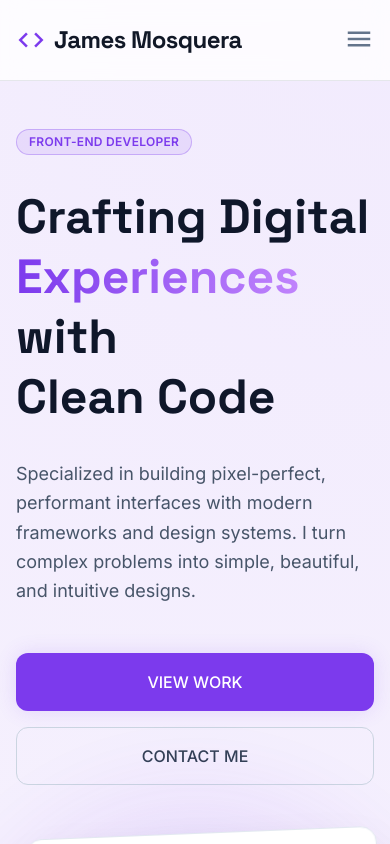
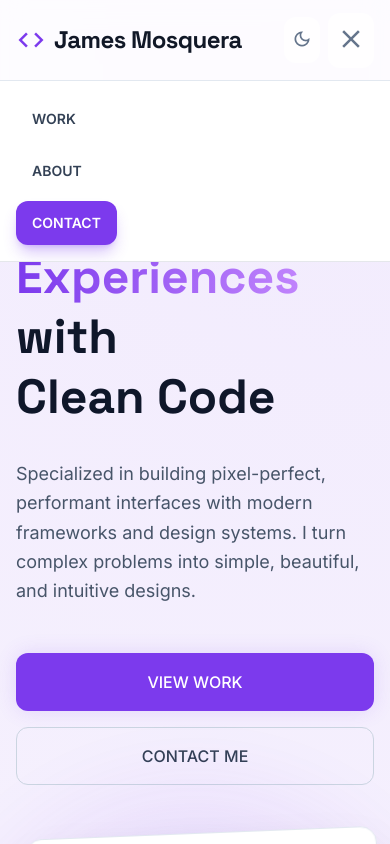
Before and after one commit to JotaJotaM1/Portafolio_James_Mosquera, a React (Vite) app: page / in a window 390 px wide. Both pictures are taken after a click on the button "menu". Shown: the top 844 px of the page. Built offline with nearby package versions, Linux system fonts and the light colour scheme.

Commit message:
se implemetna la funcionalidad del menu hamburguesas en pantallas pequeñas

```diff
--- a/index.html
+++ b/index.html
@@ -11,7 +11,7 @@
     <meta name="theme-color" content="#0ea5a4" />
     <link rel="preconnect" href="https://fonts.googleapis.com">
     <link rel="preconnect" href="https://fonts.gstatic.com" crossorigin>
-    <link rel="icon" href="/favicon.svg" type="image/svg+xml">
+    <link rel="icon" href="/favicon.png" type="image/png">
     <link rel="manifest" href="/manifest.json">
     <link href="https://fonts.googleapis.com/css2?family=Inter:wght@300;400;500;600;700;800&family=Space+Grotesk:wght@500;700&display=swap" rel="stylesheet" />
     <link href="https://fonts.googleapis.com/icon?family=Material+Icons+Outlined" rel="stylesheet" />
--- a/src/components/Navbar.tsx
+++ b/src/components/Navbar.tsx
@@ -1,4 +1,4 @@
-import React from "react";
+import React, { useState } from "react";
 
 interface NavbarProps {
   darkMode: boolean;
@@ -6,6 +6,11 @@ interface NavbarProps {
 }
 
 export const Navbar: React.FC<NavbarProps> = ({ darkMode, toggleDarkMode }) => {
+  const [isOpen, setIsOpen] = useState(false);
+
+  const handleToggle = () => setIsOpen((prev) => !prev);
+  const handleClose = () => setIsOpen(false);
+
   return (
     <nav className="fixed w-full z-50 top-0 border-b border-gray-200 dark:border-gray-800 bg-white/80 dark:bg-slate-900/80 backdrop-blur-md">
       <div className="max-w-7xl mx-auto px-4 sm:px-6 lg:px-8">
@@ -46,10 +51,59 @@ export const Navbar: React.FC<NavbarProps> = ({ darkMode, toggleDarkMode }) => {
               </span>
             </button>
           </div>
-          <div className="md:hidden flex items-center">
-            <button aria-label="Open mobile menu" aria-expanded="false" aria-controls="mobile-menu" className="text-slate-500 hover:text-slate-900 dark:text-slate-400 dark:hover:text-white">
-              <span className="material-icons-outlined text-3xl">menu</span>
+          <div className="md:hidden flex items-center gap-2">
+            <button
+              onClick={toggleDarkMode}
+              className="p-2 rounded-xl text-slate-500 dark:text-slate-400 hover:bg-slate-100 dark:hover:bg-slate-800 transition-colors bg-white/70 dark:bg-slate-900/70"
+              aria-label={darkMode ? "Switch to light mode" : "Switch to dark mode"}
+            >
+              <span className="material-icons-outlined text-xl">
+                {darkMode ? "light_mode" : "dark_mode"}
+              </span>
             </button>
+            <button
+              type="button"
+              onClick={handleToggle}
+              aria-label={isOpen ? "Close mobile menu" : "Open mobile menu"}
+              aria-expanded={isOpen}
+              aria-controls="mobile-menu"
+              className="text-slate-500 hover:text-slate-900 dark:text-slate-400 dark:hover:text-white p-2 rounded-xl bg-white/70 dark:bg-slate-900/70"
+            >
+              <span className="material-icons-outlined text-3xl">
+                {isOpen ? "close" : "menu"}
+              </span>
+            </button>
+          </div>
+        </div>
+      </div>
+      {/* Mobile menu */}
+      <div
+        id="mobile-menu"
+        className={`md:hidden border-t border-slate-200 dark:border-slate-800 bg-white/95 dark:bg-slate-900/95 backdrop-blur-md transition-all duration-300 ease-out ${isOpen ? "max-h-96 opacity-100" : "max-h-0 opacity-0"} overflow-hidden`}
+      >
+        <div className={`max-w-7xl mx-auto px-4 sm:px-6 lg:px-8 py-4 transition-transform duration-300 ease-out ${isOpen ? "translate-y-0" : "-translate-y-2"}`}>
+          <div className="flex flex-col gap-2">
+            <a
+              href="#work"
+              onClick={handleClose}
+              className="px-4 py-3 rounded-xl text-sm font-semibold text-slate-700 dark:text-slate-200 hover:bg-slate-100 dark:hover:bg-slate-800 transition-colors"
+            >
+              WORK
+            </a>
+            <a
+              href="#about"
+              onClick={handleClose}
+              className="px-4 py-3 rounded-xl text-sm font-semibold text-slate-700 dark:text-slate-200 hover:bg-slate-100 dark:hover:bg-slate-800 transition-colors"
+            >
+              ABOUT
+            </a>
+            <a
+              href="#contact"
+              onClick={handleClose}
+              className="inline-flex self-start px-4 py-3 rounded-xl text-sm font-semibold text-white bg-primary hover:bg-primary-hover transition-colors shadow-lg shadow-primary/30"
+            >
+              CONTACT
+            </a>
           </div>
         </div>
       </div>
```
Also changed, not shown: public/favicon.png (added), public/manifest.json.
